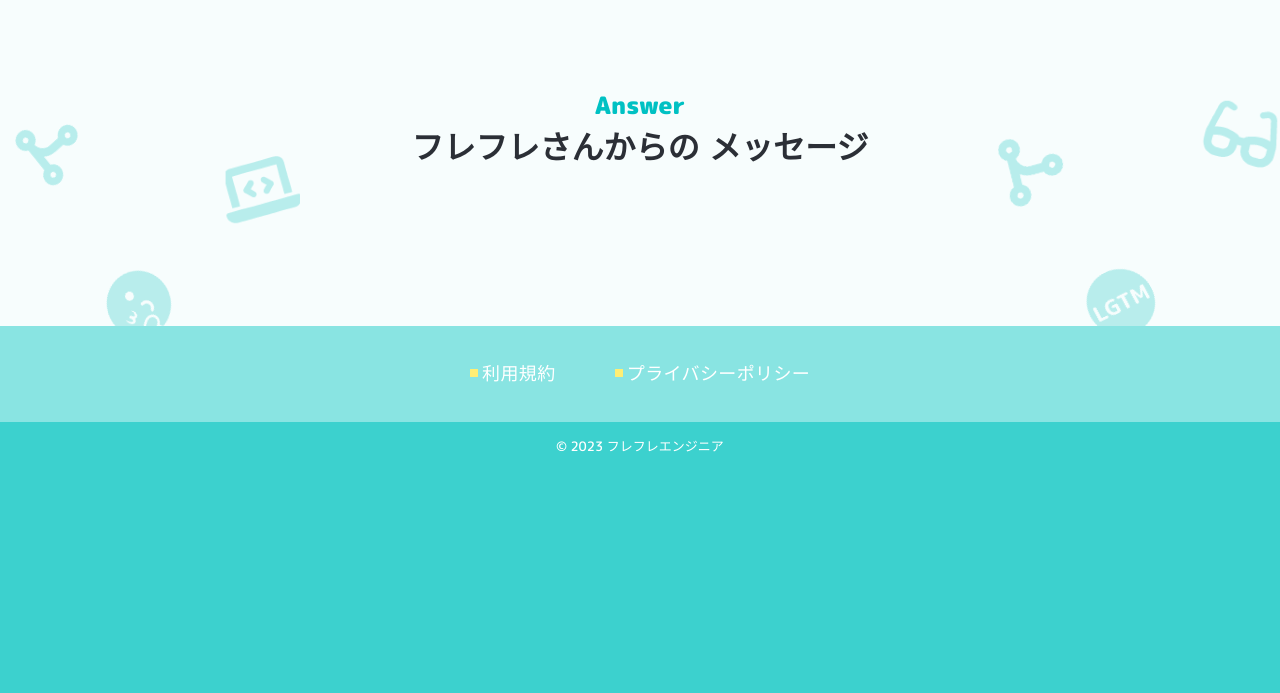
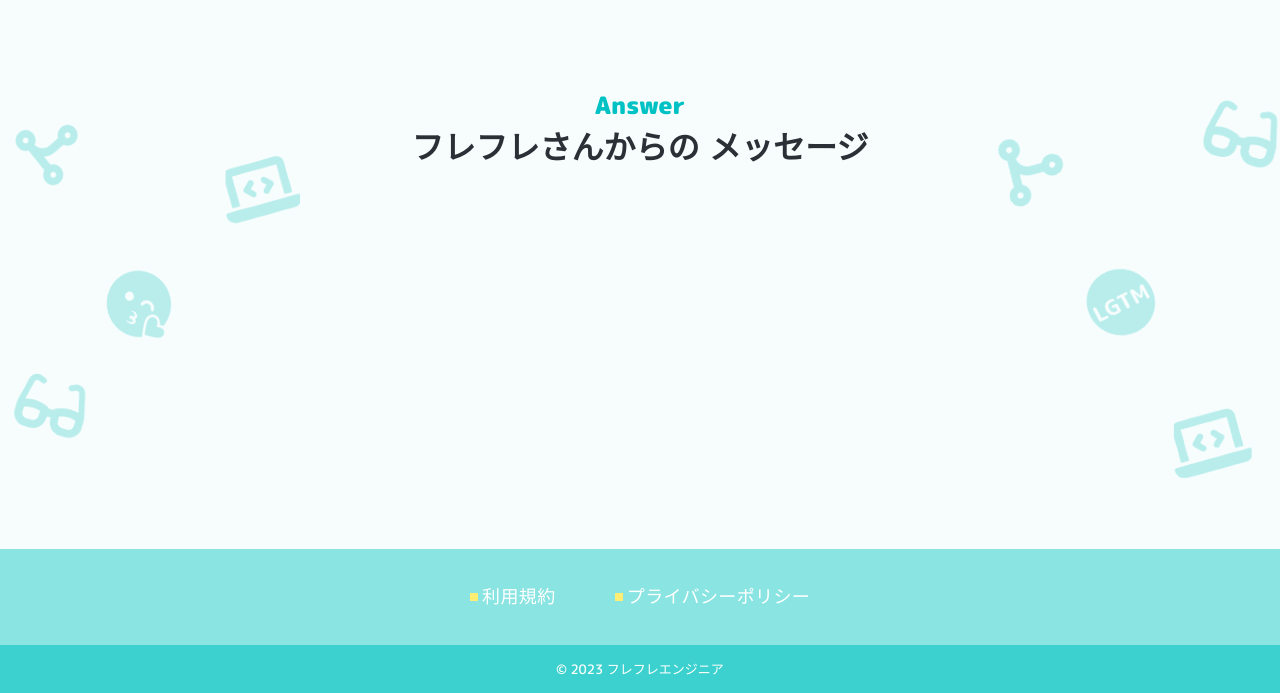
Before and after one commit to HiguchiDev/fure_fure_san, a Django app: page / in a window 1280 px wide. Shown: the part 1378-2071 px from the top of the page. Before the commit the page ends 1830 px from the top, so only its background shows below. Run offline with Django 4.2, Linux system fonts and the light colour scheme; data that the repository does not hold is empty; some libraries are stand-ins or nearby versions.

Commit message:
ノセ様追加フィードバック反映

```diff
--- a/static_local/top/top_common.css
+++ b/static_local/top/top_common.css
@@ -173,6 +173,12 @@
     display: none;
 }
 
+#furefure_msg_body_loading_dummy {
+    padding-top: 110px;
+    padding-bottom: 113.78px;
+
+}
+
 .speech_bubble {
     display: none;
 }
@@ -267,6 +273,11 @@
     color: #FFFFFF;
 }
 
+.footer_link_msg:hover {
+    color: #FFFFFF;
+    opacity: 0.8;
+}
+
 .footer_link_icon {
     padding-bottom: 5px;
 }
--- a/templates/top.html
+++ b/templates/top.html
@@ -252,6 +252,10 @@
             </div>
           </div>
         </div>
+        <div class="row" id="furefure_msg_body_loading_dummy">
+          <div class="col-12 text-center">
+          </div>
+        </div>
         <div class="row" id="furefure_msg_body_answer">
           <div class="d-block d-md-none">
             <div class="row">
@@ -266,7 +270,7 @@
             </div>
           </div>
           <div class="d-none d-md-block">
-            <div class="row">
+            <div class="row d-flex align-items-center">
               <div class="col-4 text-end answer_img_class">
                 <img src="{% static 'top/common_img/answer1.png' %}" class="answer_img_1 answer_img">
                 <img src="{% static 'top/common_img/answer2.png' %}" class="answer_img_2 answer_img">
@@ -309,7 +313,7 @@
             <div id="sns_share_icon_row" class="row">
               <div class="col-12 text-center">
                 <span class="sns_share_icon">
-                  <a class="sns_share_link" href="https://twitter.com/share?text=エンジニアのあなたへ、メッセージが届いたワン！%0a応援メッセージが受け取れるWebサービス&url=https://engineer.frefre.site/&hashtags=フレフレエンジニア" rel="nofollow noopener" target="_blank">
+                  <a class="sns_share_link" href='https://twitter.com/share?text=可愛いわんちゃん"フレフレさん"からメッセージが届く、エンジニア向けほっこりWebサービス🐶💻&url=https://engineer.frefre.site/&hashtags=フレフレエンジニア' rel="nofollow noopener" target="_blank">
                     <img src="{% static 'top/common_img/icon_twitter.png' %}" class="sns_share_icon_img">
                   </a>
                 </span>
@@ -460,6 +464,7 @@
 
       $("#furefure_msg_body_answer").hide();
       $(".answer_img").hide();
+      $("#furefure_msg_body_loading_dummy").hide();
 
       $("#furefure_msg_body_loading").fadeIn();
       $(".speech_bubble").fadeIn();
```
